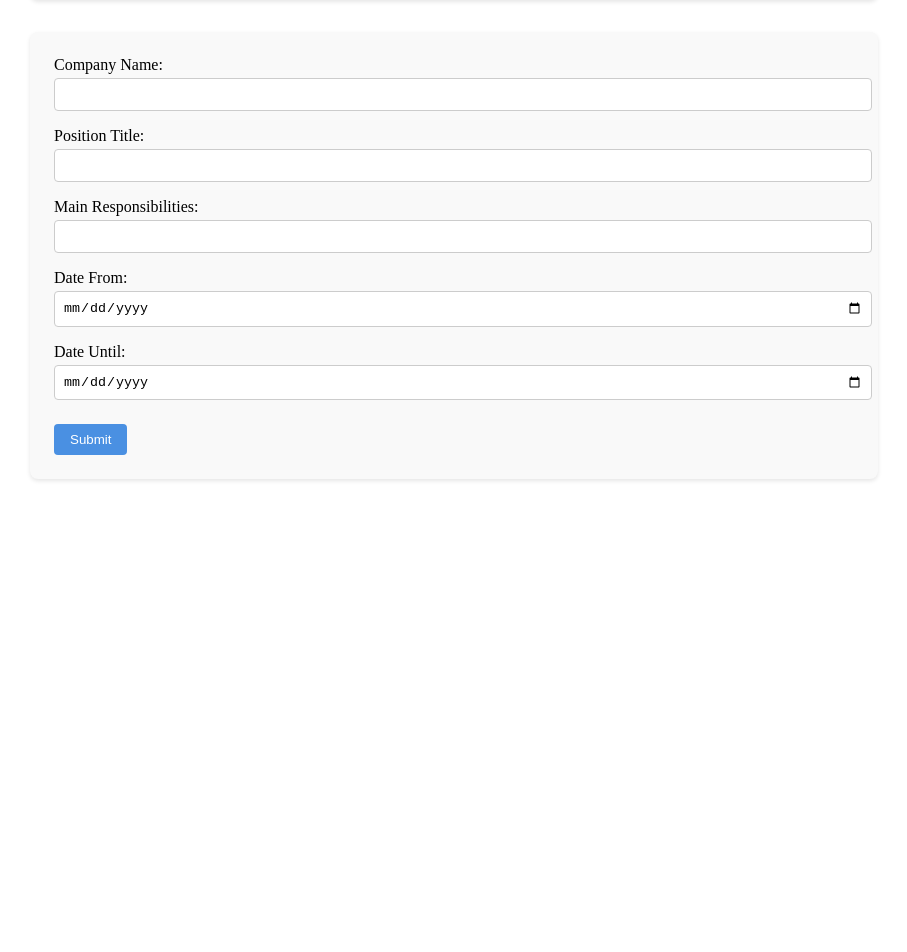
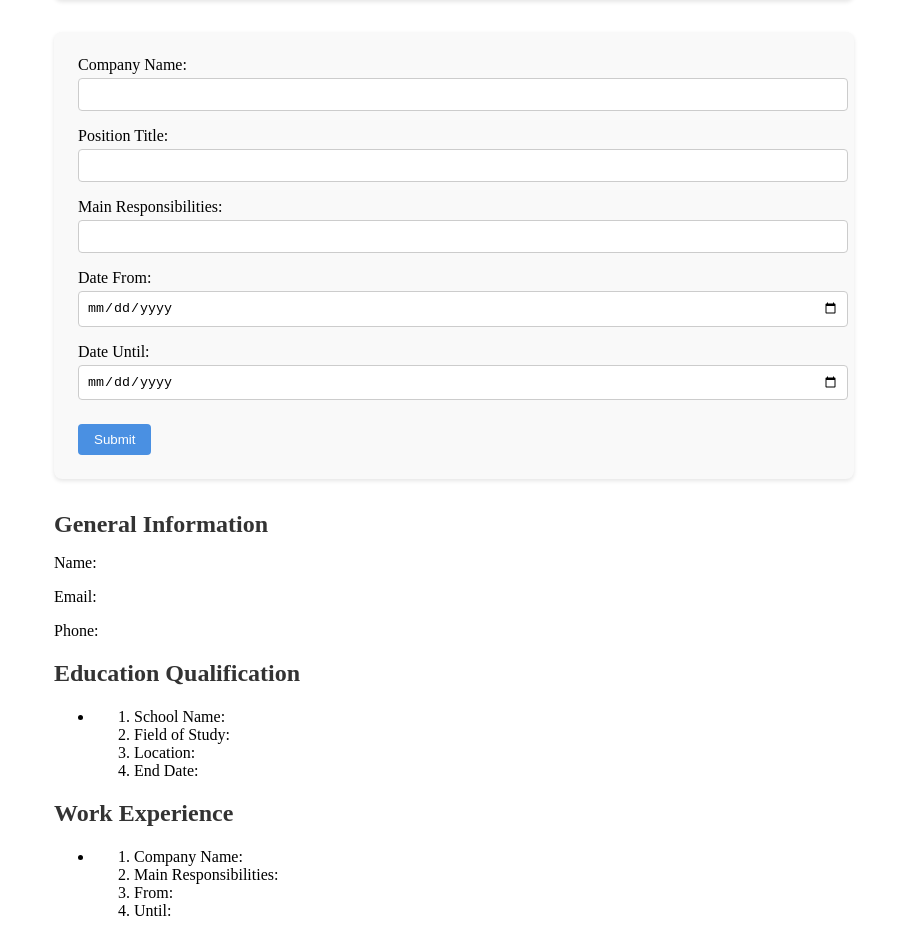
Before and after one commit to Hashcat07/cv-app, a React (Vite) app: page / in a window 1280 px wide. Shown: the part 861-1813 px from the top of the page, without its empty margins (186-1093 px from the left). Before the commit the page ends 1364 px from the top, so only its background shows below. Built offline with nearby package versions, Linux system fonts and the light colour scheme; the HTML template or start-up script is replaced by a standard one.

Commit message:
fix: change structure and function of components

```diff
--- a/src/components/DisplayArea.jsx
+++ b/src/components/DisplayArea.jsx
@@ -1,5 +1,68 @@
-// import { useState } from "react";
+export default function DisplayArea({ data }) {
+  const { general, education, experience } = data;
 
-export default function DisplayArea(){
-    return (<div></div>)
+  return (
+    <div className="displayArea container">
+
+      <h2>General Information</h2>
+      <p><span>Name: </span>{general.name}</p>
+      <p><span>Email: </span>{general.email}</p>
+      <p><span>Phone: </span>{general.phone}</p>
+
+      <h2>Education Qualification</h2>
+      <ul>
+        <li>
+          <h4>
+            <strong>{education.qualification}</strong>
+          </h4>
+          <ol>
+            <li>
+              <span>School Name: </span>
+              {education.schoolName}
+            </li>
+            <li>
+              <span>Field of Study: </span>
+              {education.fieldOfStudy}
+            </li>
+            <li>
+              <span>Location: </span>
+              {education.location}
+            </li>
+            <li>
+              <span>End Date: </span>
+              {education.endDate}
+            </li>
+          </ol>
+        </li>
+      </ul>
+
+      <h2>Work Experience</h2>
+      <ul>
+        <li>
+          <h4>
+            <strong>{experience.positionTitle}</strong>
+          </h4>
+          <ol>
+            <li>
+              <span>Company Name: </span>
+              {experience.companyName}
+            </li>
+            <li>
+              <span>Main Responsibilities: </span>
+              {experience.responsibilities}
+            </li>
+            <li>
+              <span>From: </span>
+              {experience.dateFrom}
+            </li>
+            <li>
+              <span>Until: </span>
+              {experience.dateUntil}
+            </li>
+          </ol>
+        </li>
+      </ul>
+
+    </div>
+  );
 }
--- a/src/components/EditArea.jsx
+++ b/src/components/EditArea.jsx
@@ -2,12 +2,12 @@ import Education from "./Education"
 import Experience from "./Experience"
 import General from "./General"
 
-export default function EditArea(){
+export default function EditArea({data,onChange}){
     return(
-        <div className="editArea">
-            <General/>
-            <Education/>
-            <Experience/>
+        <div className="editArea container">
+            <General onChange={onChange.general} data={data.general}/>
+            <Education onChange={onChange.education} data={data.education}/>
+            <Experience onChange={onChange.experience} data={data.experience}/>
         </div>
     )
 }
--- a/src/components/Education.jsx
+++ b/src/components/Education.jsx
@@ -1,30 +1,20 @@
-import { useState } from "react";
 
-export default function Education() {
-  const [formData, setFormData] = useState({
-    qualification: "",
-    schoolName: "",
-    fieldOfStudy: "",
-    location: "",
-    endDate: "",
-  });
-  const [isEditing, setIsEditing] = useState(true);
+
+export default function Education({data,onChange}) {
 
   function handleChange(e) {
-    setFormData({
-      ...formData,
-      [e.target.name]: e.target.value,
+    onChange({
+        ...data,
+        [e.target.name]: e.target.value
     });
   }
 
   function handleSubmit(e) {
     e.preventDefault();
-    setIsEditing(false);
   }
 
   return (
     <div className="educationInfo container">
-      {isEditing && (
         <form onSubmit={handleSubmit} className="education-form">
           <label htmlFor="qualification">
             Qualification:{" "}
@@ -32,7 +22,7 @@ export default function Education() {
               type="text"
               name="qualification"
               id="qualification"
-              value={formData.qualification}
+              value={data.qualification}
               onChange={handleChange}
             />
           </label>
@@ -42,7 +32,7 @@ export default function Education() {
               type="text"
               name="schoolName"
               id="schoolName"
-              value={formData.schoolName}
+              value={data.schoolName}
               onChange={handleChange}
             />
           </label>
@@ -52,7 +42,7 @@ export default function Education() {
               type="text"
               name="fieldOfStudy"
               id="field"
-              value={formData.fieldOfStudy}
+              value={data.fieldOfStudy}
               onChange={handleChange}
             />
           </label>
@@ -62,7 +52,7 @@ export default function Education() {
               type="text"
               name="location"
               id="location"
-              value={formData.location}
+              value={data.location}
               onChange={handleChange}
             />
           </label>
@@ -72,7 +62,7 @@ export default function Education() {
               type="date"
               name="endDate"
               id="endDate"
-              value={formData.endDate}
+              value={data.endDate}
               onChange={handleChange}
             />
           </label>
@@ -80,41 +70,6 @@ export default function Education() {
             Submit
           </button>
         </form>
-      )}
-      {!isEditing && (
-        <div className="education-display">
-          <h2>Education Qualification</h2>
-          <ul>
-            <li>
-              <h4>
-                <span>
-                  <strong>{formData.qualification}</strong>
-                </span>
-              </h4>
-              <br />
-              <ol>
-                <li>
-                  <span>School Name: </span>
-                  {formData.schoolName}
-                </li>
-                <li>
-                  <span>Field of Study: </span>
-                  {formData.fieldOfStudy}
-                </li>
-                <li>
-                  <span>Location: </span>
-                  {formData.location}
-                </li>
-                <li>
-                  <span>End Date: </span>
-                  {formData.endDate}
-                </li>
-              </ol>
-            </li>
-          </ul>
-          <button onClick={()=>setIsEditing(true)}>Edit</button>
-        </div>
-      )}
     </div>
   );
 }
--- a/src/components/Experience.jsx
+++ b/src/components/Experience.jsx
@@ -1,38 +1,27 @@
-import { useState } from "react";
 
-export default function Experience() {
-  const [formData, setFormData] = useState({
-    companyName: "",
-    positionTitle: "",
-    responsibilities: "",
-    dateFrom: "",
-    dateUntil: ""
-  });
 
-  const [isEditing, setIsEditing] = useState(true);
+export default function Experience({data,onChange}) {
 
   function handleChange(e) {
-    setFormData({
-      ...formData,
-      [e.target.name]: e.target.value
+     onChange({
+        ...data,
+        [e.target.name]: e.target.value
     });
   }
 
   function handleSubmit(e) {
     e.preventDefault();
-    setIsEditing(false);
   }
 
   return (
     <div className="experienceInfo container" >
-      {isEditing && (
         <form onSubmit={handleSubmit} className="experience-form">
           <label>
             Company Name:
             <input
               type="text"
               name="companyName"
-              value={formData.companyName}
+              value={data.companyName}
               onChange={handleChange}
             />
           </label>
@@ -42,7 +31,7 @@ export default function Experience() {
             <input
               type="text"
               name="positionTitle"
-              value={formData.positionTitle}
+              value={data.positionTitle}
               onChange={handleChange}
             />
           </label>
@@ -52,7 +41,7 @@ export default function Experience() {
             <input
               type="text"
               name="responsibilities"
-              value={formData.responsibilities}
+              value={data.responsibilities}
               onChange={handleChange}
             />
           </label>
@@ -62,7 +51,7 @@ export default function Experience() {
             <input
               type="date"
               name="dateFrom"
-              value={formData.dateFrom}
+              value={data.dateFrom}
               onChange={handleChange}
             />
           </label>
@@ -72,48 +61,13 @@ export default function Experience() {
             <input
               type="date"
               name="dateUntil"
-              value={formData.dateUntil}
+              value={data.dateUntil}
               onChange={handleChange}
             />
           </label>
 
           <button type="submit">Submit</button>
         </form>
-      )}
-
-      {!isEditing && (
-        <div className="experience-display">
-          <h2>Work Experience</h2>
-          <ul>
-            <li>
-              <h4>
-                <strong>{formData.positionTitle}</strong>
-              </h4>
-              <br />
-              <ol>
-                <li>
-                  <span>Company Name: </span>
-                  {formData.companyName}
-                </li>
-                <li>
-                  <span>Main Responsibilities: </span>
-                  {formData.responsibilities}
-                </li>
-                <li>
-                  <span>From: </span>
-                  {formData.dateFrom}
-                </li>
-                <li>
-                  <span>Until: </span>
-                  {formData.dateUntil}
-                </li>
-              </ol>
-            </li>
-          </ul>
-
-          <button onClick={() => setIsEditing(true)}>Edit</button>
-        </div>
-      )}
     </div>
   );
 }
--- a/src/components/General.jsx
+++ b/src/components/General.jsx
@@ -1,43 +1,26 @@
-import { useState } from "react";
 
-export default function General(){
-    const [formData,setFormData]=useState({
-        name:'',
-        email:'',
-        phone:''
-    })
-    const [isEditing,setIsEditing]=useState(true);
+
+export default function General({data,onChange}){
 
     function handleChange(e){
-        setFormData({
-            ...formData,
-            [e.target.name]:e.target.value
-        })
+        onChange({
+        ...data,
+        [e.target.name]: e.target.value
+    })
     }
 
     function handleSubmit(e){
         e.preventDefault()
-        setIsEditing(false);
     }
 
     return (
         <div className="generalInfo container">
-            {isEditing &&
             <form onSubmit={handleSubmit} className="general-form">
-            <label htmlFor="name">Name: <input type="text" name="name" value={formData.name} id="name" onChange={handleChange}/></label>
-            <label htmlFor="email">Email: <input type="email" name="email" id="email" value={formData.email} onChange={handleChange}/></label>
-            <label htmlFor="phone">Phone: <input type="tel" name="phone" id="phone" value={formData.phone} onChange={handleChange}/></label>
+            <label htmlFor="name">Name: <input type="text" name="name" value={data.name} id="name" onChange={handleChange}/></label>
+            <label htmlFor="email">Email: <input type="email" name="email" id="email" value={data.email} onChange={handleChange}/></label>
+            <label htmlFor="phone">Phone: <input type="tel" name="phone" id="phone" value={data.phone} onChange={handleChange}/></label>
             <button type="submit">Submit</button>
             </form>
-            }
-            {!isEditing && <div className="general-display">
-            <h2>General Information</h2>
-            <p><span>Name: </span>{formData.name}</p>
-            <p><span>Email: </span>{formData.email}</p>
-            <p><span>Phone: </span>{formData.phone}</p>
-            <button onClick={()=>setIsEditing(true)}>Edit</button>
-            </div>
-            }
         </div>
     )
 }
```
